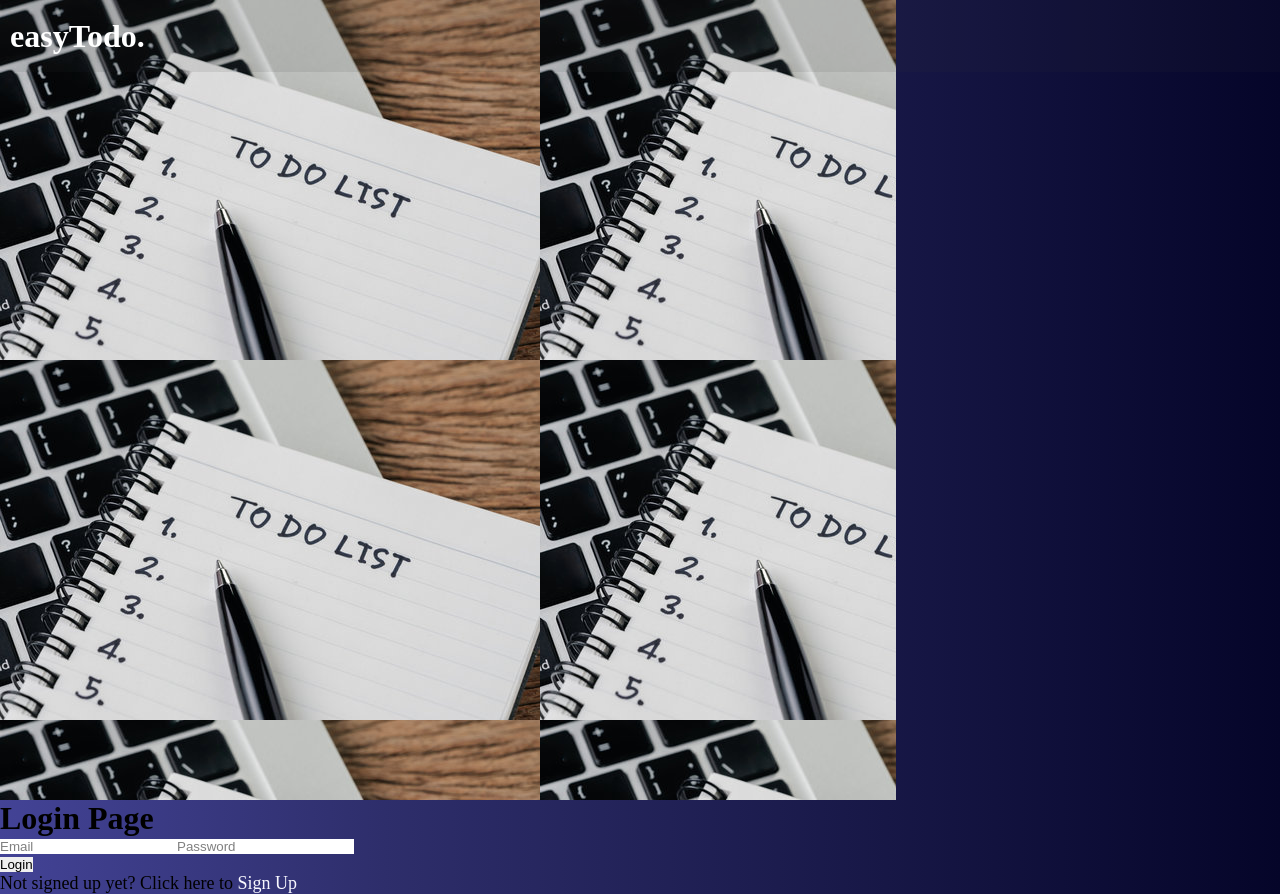
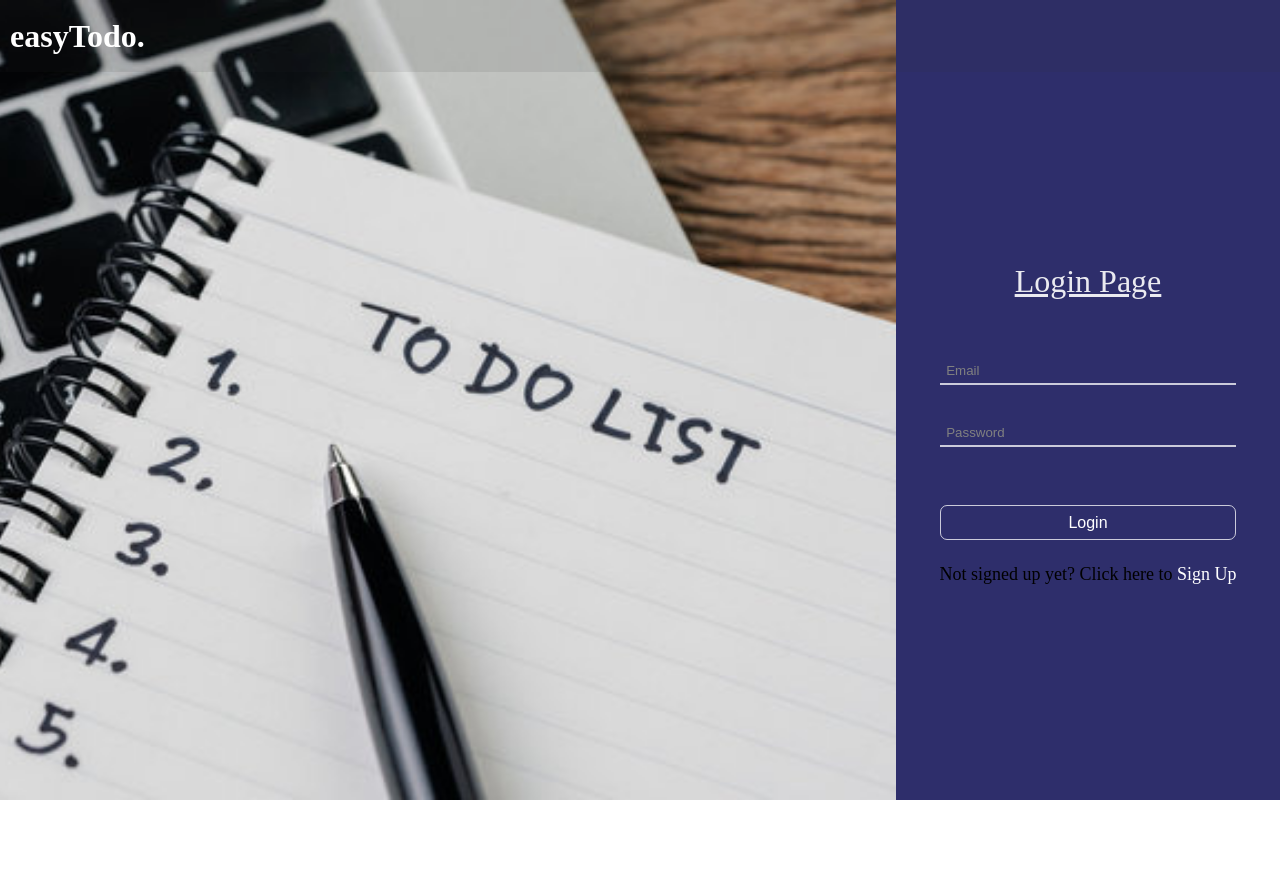
Before and after one commit to ShemeerCoder-01/easyTodoFrontEnd, a React (Create React App) app: page /login in a window 1280 px wide. After the commit the page ends 800 px from the top, so only its background shows below. Built offline with nearby package versions, Linux system fonts and the light colour scheme.

Commit message:
updated commit

```diff
--- a/src/Components/LoginForm/index.js
+++ b/src/Components/LoginForm/index.js
@@ -1,5 +1,5 @@
 import React, { useState } from 'react';
-// import './style.css';
+import './style.css';
 import axios from 'axios';
 import { Link, useNavigate } from 'react-router-dom';
 import Loader from '../Loader';
--- /dev/null
+++ b/src/Components/LoginForm/style.css
@@ -0,0 +1,95 @@
+*{
+    margin: 0;
+    border: 0;
+}
+
+.main-container{
+    background-color:rgb(46,46,107);
+    display: flex;
+    justify-content: center;
+    align-items: center;
+}
+
+.left-Area{
+    background-image: url('../../assets/TodoImage.jpg');
+    background-position: center;
+    background-size: cover;
+    overflow: hidden;
+    width: 70%;
+    height: 100vh;
+}
+
+.login{
+    display: flex;
+    flex-direction: column;
+    align-items: center;
+    width: 30%;
+    padding: 1em;
+}
+
+.login h1{
+    text-decoration: underline;
+    opacity: 0.9;
+    font-weight: 400;
+    margin: 1em 0;
+    padding: 0.5em 0;
+    color: #fff;
+}
+
+.login form{
+    display: flex;
+    flex-direction: column;
+    gap: 1em;
+}
+input::placeholder{
+    color: gray;
+}
+
+.login form input{
+    background-color: transparent;
+    padding: 0.5em;
+    border: none;
+    outline: none;
+    width: 100%;
+    height: 2em;
+    color: #fff;
+    margin: 0.75em 0;
+    border-bottom: 2px solid rgba(255,255,255,0.75);
+}
+
+.login form input:hover{
+    border-bottom:2px solid rgb(12,4,4);
+}
+
+
+.auth-btn{
+    padding: 7px;
+    margin-top: 1em;
+    min-width: 200px;
+    min-height: 35px;
+    font-size: 1em;
+    background-color: transparent;
+    color: #fff;
+    border:1px solid rgba(255,255,255,0.75);
+    border-radius: 7px;
+    display: flex;
+    align-items: center;
+    justify-content: center;
+}
+
+.auth-btn:hover{
+    color: rgb(12,4,4);
+    background-color: #fbfcf8;
+}
+
+.signupRedirect{
+    margin-top: 1.5rem;
+}
+
+.signupRedirect .link{
+    color: #fff;
+}
+
+.msgArea{
+    color: #fff;
+}
```
